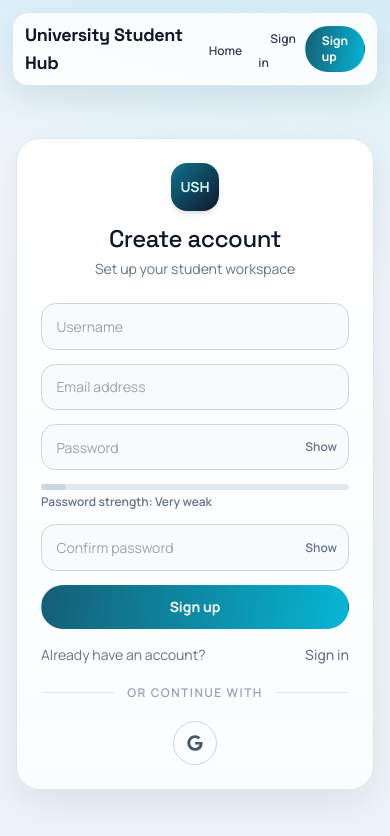
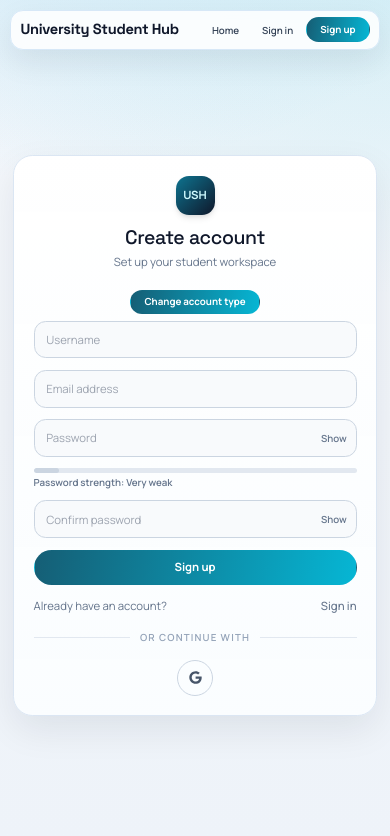
Before and after one commit to yonas-baysasaw/University-Student-Hub, a React (Vite) app in the folder frontend/: page /signup in a window 390 px wide. Shown: the top 836 px of the page. Built offline with nearby package versions, Linux system fonts and the light colour scheme; no server answers.

Commit message:
Update frontend and backend files

```diff
--- a/frontend/src/index.css
+++ b/frontend/src/index.css
@@ -1019,3 +1019,51 @@ a {
     animation: none;
   }
 }
+html {
+  font-size: 16px;
+}
+
+@media (max-width: 1024px) {
+  html {
+    font-size: 15px;
+  }
+}
+
+@media (max-width: 768px) {
+  html {
+    font-size: 14px;
+  }
+}
+
+@media (max-width: 480px) {
+  html {
+    font-size: 13px;
+  }
+}
+
+body {
+  overflow-x: hidden;
+}
+
+/* Safe padding for all pages */
+.container-responsive {
+  width: 100%;
+  max-width: 1280px;
+  margin: 0 auto;
+  padding-left: 1rem;
+  padding-right: 1rem;
+}
+
+@media (min-width: 640px) {
+  .container-responsive {
+    padding-left: 1.5rem;
+    padding-right: 1.5rem;
+  }
+}
+
+@media (min-width: 1024px) {
+  .container-responsive {
+    padding-left: 2rem;
+    padding-right: 2rem;
+  }
+}
--- a/frontend/src/pages/Signup.jsx
+++ b/frontend/src/pages/Signup.jsx
@@ -76,6 +76,15 @@ function Signup() {
 
   return (
     <AuthShell title="Create account" subtitle="Set up your student workspace">
+
+  <div className="flex justify-center mt-2 mb-2">
+    <button
+      type="button"
+      className="btn-primary px-4 py-1.5 text-xs"
+    >
+      Change account type
+    </button>
+  </div>
       <form className="space-y-3.5" onSubmit={handleSubmit}>
         {(error || success) && (
           <div
```
Also changed, not shown: 1 other file (tests, documents, lock files or other folders).
